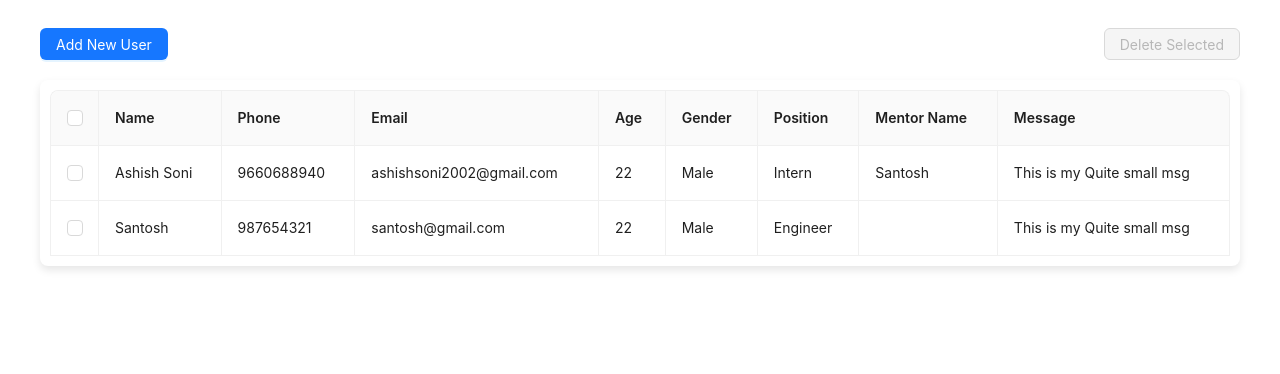
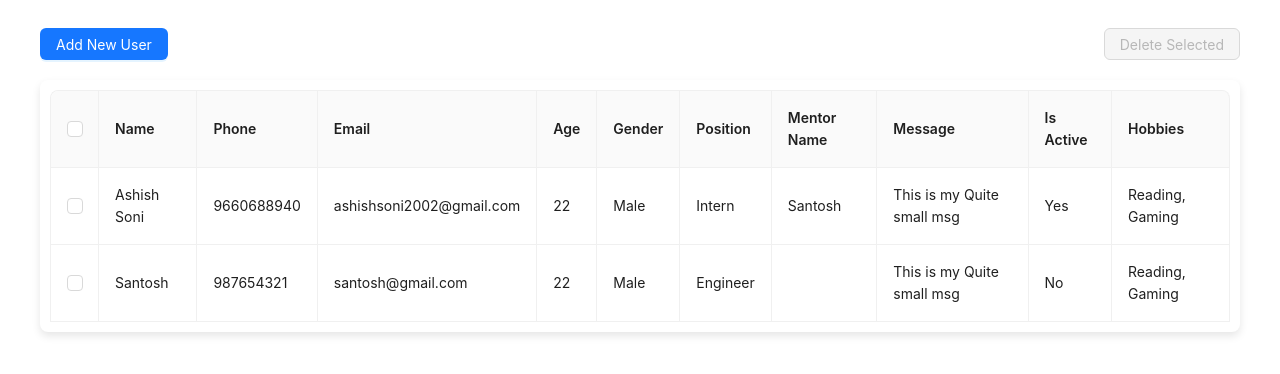
Before and after one commit to ashishsoniii/form-table-manager, a Next.js app: page / in a window 1280 px wide. Shown: the top 374 px of the page. Built offline with nearby package versions, Linux system fonts and the light colour scheme.

Commit message:
[UI] - Defining type - Gender and Position

```diff
--- a/src/app/Components/Modal.tsx
+++ b/src/app/Components/Modal.tsx
@@ -1,7 +1,7 @@
 "use client";
 
 import React, { useEffect } from "react";
-import { Modal, Button, Form, Input, Select, InputNumber } from "antd";
+import { Modal, Button, Form, Input, Select, InputNumber, Checkbox } from "antd";
 import { FormData } from "../types/types";
 import { v4 as uuidv4 } from "uuid";
 
@@ -34,8 +34,8 @@ const FormModal: React.FC<{ onSubmit: (data: FormData) => void }> = ({
     validateForm();
   }, [values, form]);
 
-   // Validation and submission handler
-   const handleSubmit = async () => {
+  // Validation and submission handler
+  const handleSubmit = async () => {
     try {
       const formData = await form.validateFields();
       formData.id = uuidv4(); // it adds unique id to formData
@@ -77,9 +77,7 @@ const FormModal: React.FC<{ onSubmit: (data: FormData) => void }> = ({
           <Form.Item
             label="Position"
             name="position"
-            rules={[
-              { required: true, message: "Please select your Position" },
-            ]}
+            rules={[{ required: true, message: "Please select your Position" }]}
           >
             <Select
               placeholder="Select Position"
@@ -90,7 +88,6 @@ const FormModal: React.FC<{ onSubmit: (data: FormData) => void }> = ({
             />
           </Form.Item>
 
-          {/* Conditionally render the "Company" field if "Employed" is selected */}
           {values?.position === "Intern" && (
             <Form.Item
               label="Mentor Name"
@@ -172,6 +169,31 @@ const FormModal: React.FC<{ onSubmit: (data: FormData) => void }> = ({
               ]}
             />
           </Form.Item>
+
+          {/* hobbies  */}
+          <Form.Item
+            label="Hobbies"
+            name="hobbies"
+            rules={[
+              { type: "array", message: "Please select at least one hobby" },
+            ]}
+          >
+            <Select
+              mode="multiple"
+              placeholder="Select your hobbies"
+              options={[
+                { value: "Reading", label: "Reading" },
+                { value: "Traveling", label: "Traveling" },
+                { value: "Gaming", label: "Gaming" },
+                { value: "Cooking", label: "Cooking" },
+              ]}
+            />
+          </Form.Item>
+
+          {/* checkbox for isActive | true/false */}
+          <Form.Item name="isActive" valuePropName="checked">
+            <Checkbox>Is Active</Checkbox>
+          </Form.Item>
         </Form>
       </Modal>
     </>
--- a/src/app/page.tsx
+++ b/src/app/page.tsx
@@ -17,7 +17,9 @@ export default function Home() {
       message: "This is my Quite small msg",
       age: 22,
       position: "Intern",
-      mentorName: "Santosh"
+      mentorName: "Santosh",
+      hobbies: ["Reading", "Gaming"],
+      isActive: true,
     },
     {
       id: uuidv4(),
@@ -27,7 +29,9 @@ export default function Home() {
       gender: "Male",
       message: "This is my Quite small msg",
       age: 22,
-      position:"Engineer"
+      position: "Engineer",
+      hobbies: ["Reading", "Gaming"],
+      isActive: false,
     },
   ]);
 
@@ -73,6 +77,18 @@ export default function Home() {
       title: "Message",
       dataIndex: "message",
       key: "message",
+    },
+    {
+      title: "Is Active",
+      dataIndex: "isActive",
+      key: "isActive",
+      render: (isActive: boolean) => (isActive ? "Yes" : "No"),
+    },
+    {
+      title: "Hobbies",
+      dataIndex: "hobbies",
+      key: "hobbies",
+      render: (hobbies: string[] = []) => hobbies.join(", "),
     },
   ];
 
```
Also changed, not shown: src/app/types/types.ts (+8 -7 lines).
